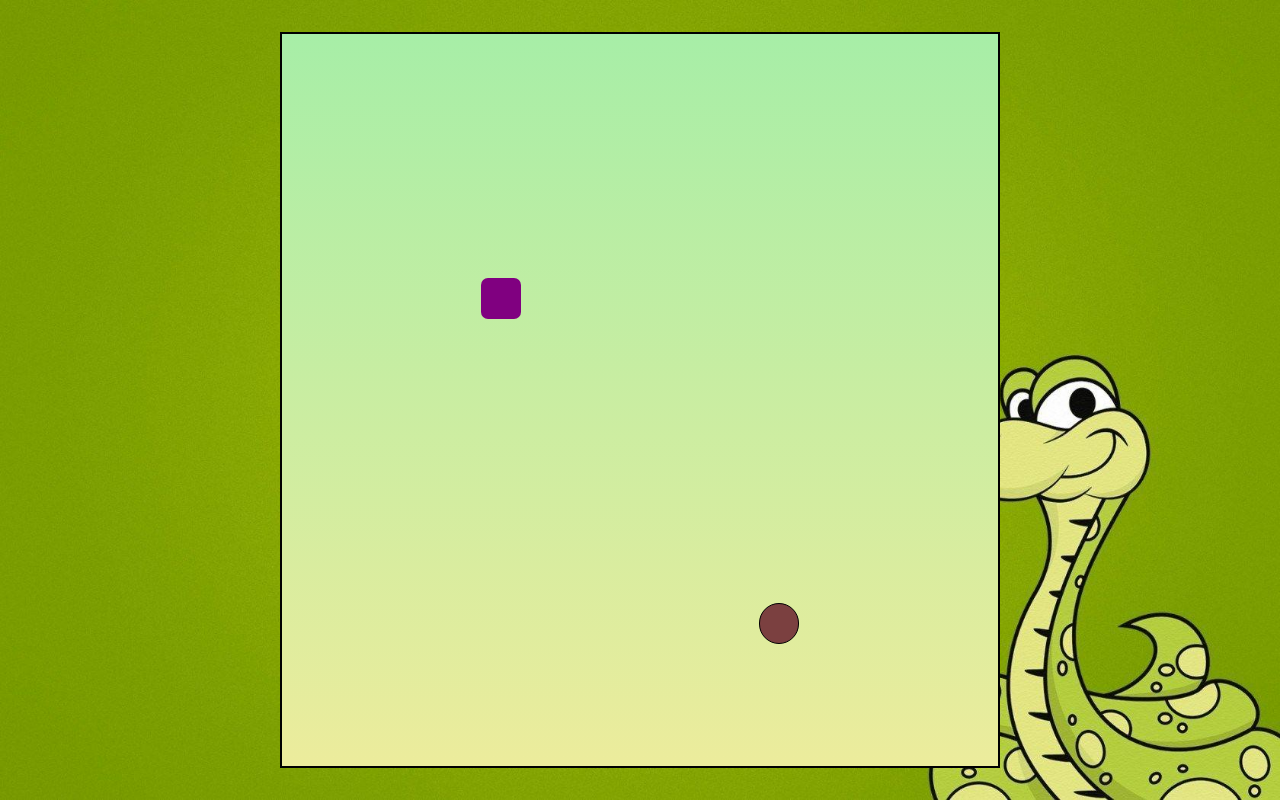
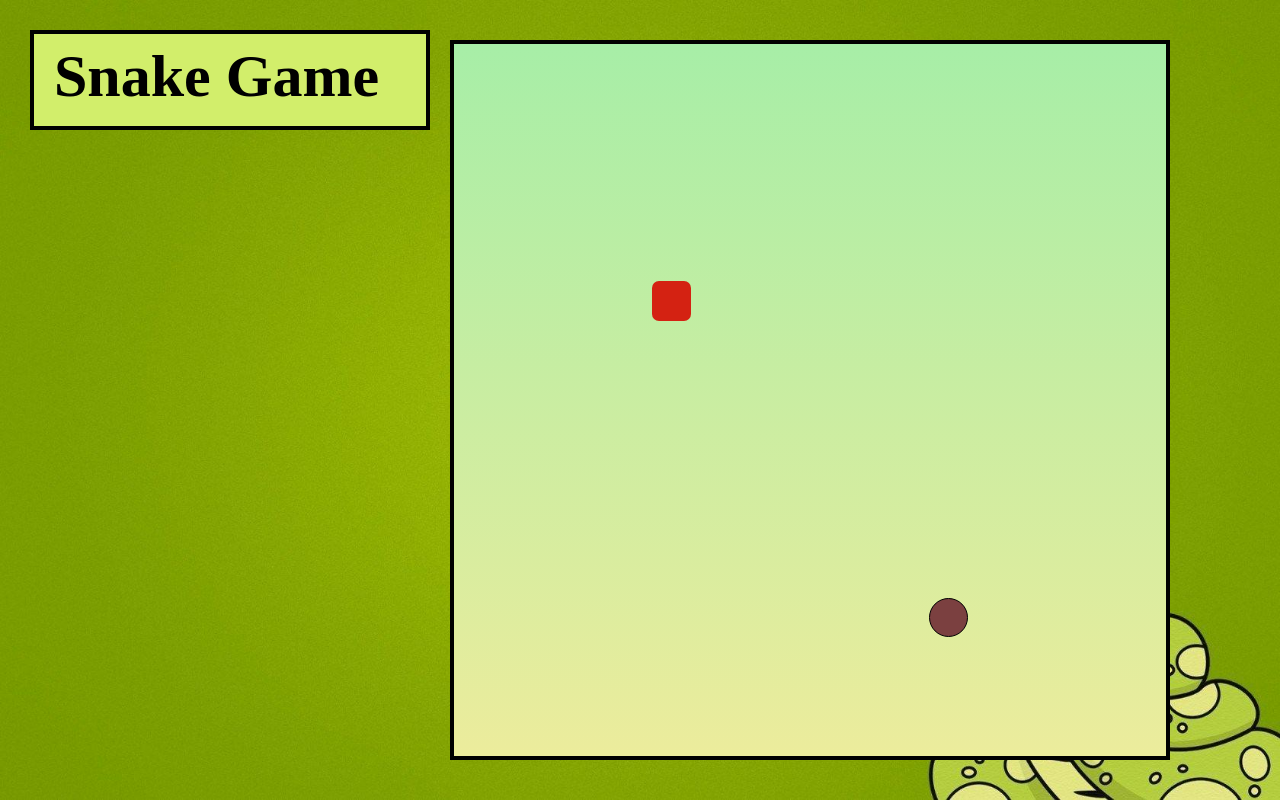
Before and after one commit to nishita-codes/HTML-CSS-JS-PROJECT-Snake-Game, a plain HTML site: page index.html in a window 1280 px wide. Drawn offline with Linux system fonts and the light colour scheme.

Commit message:
added files

```diff
--- a/index.html
+++ b/index.html
@@ -8,9 +8,11 @@
 </head>
 <body>
     <div class="body">
+        <h1 id="snake">Snake Game</h1>
         <div id="board">
 
         </div>
+
     </div>
     <script src="script.js"></script>
 </body>
--- a/script.js
+++ b/script.js
@@ -23,22 +23,22 @@ function main(ctime) {
     gameEngine();
 
 }
-function isCollide(snake){
+function isCollide(snake) {
     // if younbump into urself
-    for(let i = 1; i < snakeArr.length ; i++){
-        if(snake[i].x === snake[0].x && snake[i].y === snake[0].y){
+    for (let i = 1; i < snakeArr.length; i++) {
+        if (snake[i].x === snake[0].x && snake[i].y === snake[0].y) {
             return true;
         }
     }
     // when u bump into the wall
-        if(snake[0].x >= 18 || snake[0].x <=0 || snake[0].y >= 18 || snake[0].y <=0 ){
-     return true;
-}
+    if (snake[0].x >= 18 || snake[0].x <= 0 || snake[0].y >= 18 || snake[0].y <= 0) {
+        return true;
+    }
 }
 
 function gameEngine() {
     // part1:updating the snake array
-    if(isCollide(snakeArr)) {
+    if (isCollide(snakeArr)) {
         gameOverSound.play();
         musicSound.pause();
         inputDir = { x: 0, y: 0 };
@@ -60,12 +60,12 @@ function gameEngine() {
 
 
     //  moving the snake
-     for(let i=snakeArr.length - 2; i>=0; i--){
+    for (let i = snakeArr.length - 2; i >= 0; i--) {
         // const elment = array[i];
-        snakeArr[i+1] = {...snakeArr[i]};
-     }
-     snakeArr[0].x += inputDir.x;
-     snakeArr[0].y += inputDir.y;
+        snakeArr[i + 1] = { ...snakeArr[i] };
+    }
+    snakeArr[0].x += inputDir.x;
+    snakeArr[0].y += inputDir.y;
 
 
 
@@ -96,7 +96,7 @@ function gameEngine() {
 //Main logic starts here
 window.requestAnimationFrame(main);
 window.addEventListener('keydown', e => {
-    inputDir = { x: 0, y: 1 }; //start the game
+    inputDir = { x: 0, y: 0 }; //start the game
     moveSound.play();
     switch (e.key) {
         case "ArrowUp":
@@ -119,7 +119,7 @@ window.addEventListener('keydown', e => {
             inputDir.x = 1;
             inputDir.y = 0;
             break;
-        case Default :
+        case Default:
             break;
 
     }
--- a/style.css
+++ b/style.css
@@ -2,6 +2,7 @@
     margin:0px;
     padding:0px;
     box-sizing: border-box;
+    overflow: hidden;
 }
 
 .body{
@@ -9,15 +10,29 @@
     min-height: 100vh;
     background-size: 100vw 100vh;
     background-repeat: no-repeat;
-    display: flex;
+    /* display: flex;
     justify-content: center;
-    align-items: center;
+    align-items: center; */
+}
+#snake{
+    padding-left:20px;
+    padding-top:8px;
+    margin-left:30px;
+    font-size: 60px;
+    margin-top:30px;
+    border: 4px solid black;
+    background-color: rgb(210, 238, 107);
+    height:100px;
+    width:400px;
 }
 #board{
+
     background: linear-gradient(rgb(167, 238, 167), rgb(236, 236, 156));
+    margin-left:450px;
+    margin-top:-90px;
     width:90vmin;
-    height:92vmin;
-    border:2px solid black;
+    height:90vmin;
+    border:4px solid black;
     display:grid;
     grid-template-rows: repeat(18, 1fr);
     grid-template-columns:repeat(18, 1fr) ;
@@ -35,6 +50,6 @@
 }
 
 .food{
-    background-color: purple;
+    background-color: rgb(212, 34, 18);
     border-radius: 7px;
 }
```
